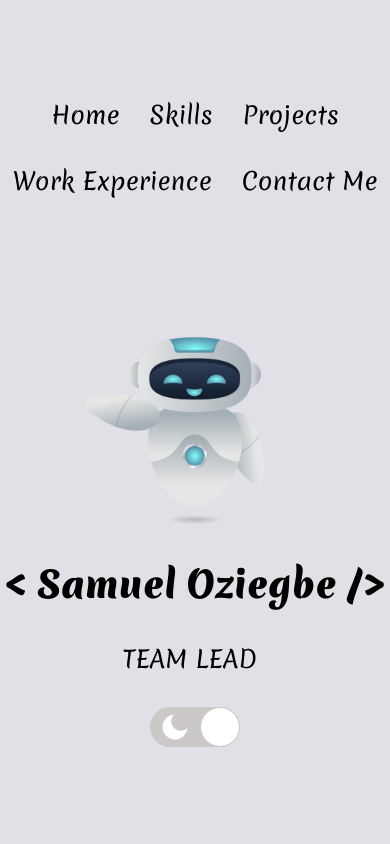
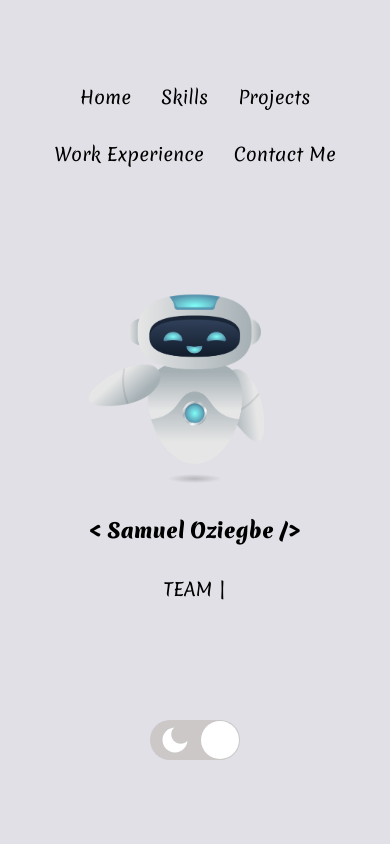
Before and after one commit to sammyyOzz/my-portfolio, a Next.js app: page / in a window 390 px wide. Shown: the top 844 px of the page. Built offline with nearby package versions, Linux system fonts and the light colour scheme; no server answers; a web font is replaced by a local one.

Commit message:
responsive hero section

```diff
--- a/src/app/globals.css
+++ b/src/app/globals.css
@@ -3,3 +3,24 @@
   box-sizing: border-box;
   scroll-behavior: smooth;
 }
+
+.section {
+  max-width: 1920px;
+  margin-left: auto;
+  margin-right: auto;
+}
+
+.hero {
+  height: auto;
+  min-height: 800px;
+  padding-top: 5vh;
+  padding-bottom: 5vh;
+}
+
+@media (max-width: 1920px) {
+  .hero {
+    height: 100dvh;
+    padding-top: 10vh;
+    padding-bottom: 10vh;
+  }
+}
--- a/src/app/page.tsx
+++ b/src/app/page.tsx
@@ -2,16 +2,17 @@ import HeroSection from '@/components/sections/hero-section'
 import SkillsSection from '@/components/sections/skills-section';
 import ThemeModeSetter from '@/components/theme-mode-setter'
 import useGetThemeMode from '@/hooks/use-get-theme-mode';
+import { Box } from '@chakra-ui/react';
 
 function Home() {
   const { themeMode } = useGetThemeMode();
 
   return (
-    <>
+    <Box bg={themeMode === "light" ? "#e0e0e6" : "primary-dark"} h="100vh" overflow="hidden auto">
       <ThemeModeSetter themeMode={themeMode} />
       <HeroSection />
       <SkillsSection />
-    </>
+    </Box>
   )
 }
 
--- a/src/components/animated-typing.tsx
+++ b/src/components/animated-typing.tsx
@@ -11,9 +11,8 @@ interface AnimatedTypingProps {
 function AnimatedTyping({ themeMode }: AnimatedTypingProps) {
   return (
     <Box
-      style={{
-        color: themeMode === "light" ? "#000000" : "#ffffff",
-      }}
+      fontSize={["lg", null, null, "2xl", null, "3xl"]}
+      color={themeMode === "light" ? "#000000" : "#ffffff"}
     >
       <TypeAnimation
         sequence={[
@@ -26,7 +25,7 @@ function AnimatedTyping({ themeMode }: AnimatedTypingProps) {
         cursor={true}
         repeat={Infinity}
         style={{
-          fontSize: "24px",
+          // fontSize: "24px",
           display: "inline-block",
         }}
       />
--- a/src/components/navbar.tsx
+++ b/src/components/navbar.tsx
@@ -9,11 +9,11 @@ function Navbar() {
   const { themeMode } = useGetThemeMode();
 
   return (
-    <Wrap spacing="30px" justify="center">
+    <Wrap spacing="30px" justify="center" px="10px">
       {links.map(((link, i) => (
         <WrapItem key={i}>
           <Link href={link.path}>
-            <Text fontSize="2xl" color={themeMode === "light" ? "#000000" : "#ffffff"}>{link.name}</Text>
+            <Text fontSize={["lg", null, null, "2xl", null, "3xl"]} color={themeMode === "light" ? "#000000" : "#ffffff"}>{link.name}</Text>
           </Link>
         </WrapItem>
       )))}
--- a/src/components/sections/hero-section.tsx
+++ b/src/components/sections/hero-section.tsx
@@ -5,7 +5,7 @@ import AnimatedTyping from "../animated-typing";
 import ThemeSwitch from "../theme-switch";
 import Navbar from "../navbar";
 import DisplayLottie from "../display-lottie";
-import robotLottie from "@/assets/lottie/robot-hello.json"
+import robotLottie from "@/assets/lottie/robot-hello.json";
 
 function HeroSection() {
   const { themeMode } = useGetThemeMode();
@@ -15,10 +15,9 @@ function HeroSection() {
       id="home"
       direction="column"
       align="center"
-      justify="space-evenly"
-      gap="30px"
-      h="100dvh"
-      bg={themeMode === "light" ? "#e0e0e6" : "primary-dark"}
+      justify="space-between"
+      // border="1px solid red"
+      className="section hero"
     >
       <Navbar />
       <Flex direction="column" align="center" justify="center" gap="30px">
@@ -27,14 +26,15 @@ function HeroSection() {
         </Box>
         <Text
           color={themeMode === "light" ? "#000000" : "#ffffff"}
-          fontSize="4xl"
+          fontSize={["xl", null, null, "2xl", "3xl", "4xl"]}
           fontWeight="black"
         >
           {"< Samuel Oziegbe />"}
         </Text>
         <AnimatedTyping themeMode={themeMode} />
-        <ThemeSwitch />
       </Flex>
+
+      <ThemeSwitch />
     </Flex>
   );
 }
--- a/src/components/sections/skills-section.tsx
+++ b/src/components/sections/skills-section.tsx
@@ -37,7 +37,7 @@ function SkillsSection() {
       id="skills"
       py={35}
       px={8}
-      bg={themeMode === "light" ? "#e0e0e6" : "primary-dark"}
+      className="section"
     >
       <Text
         textAlign="center"
```
